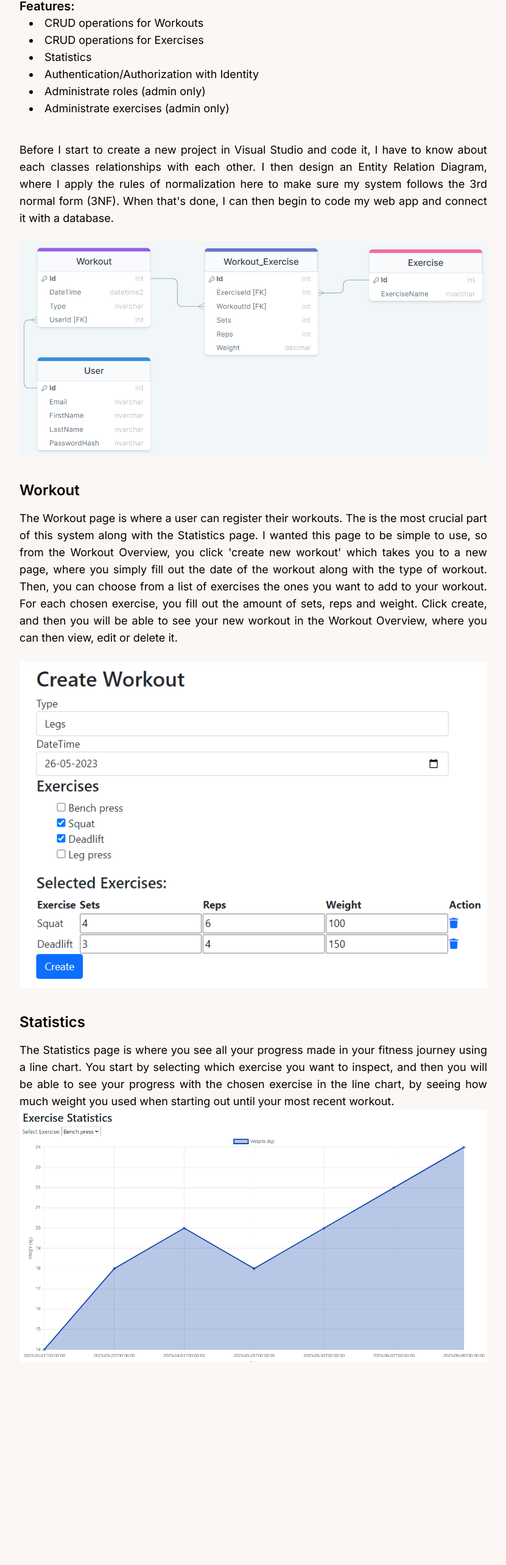
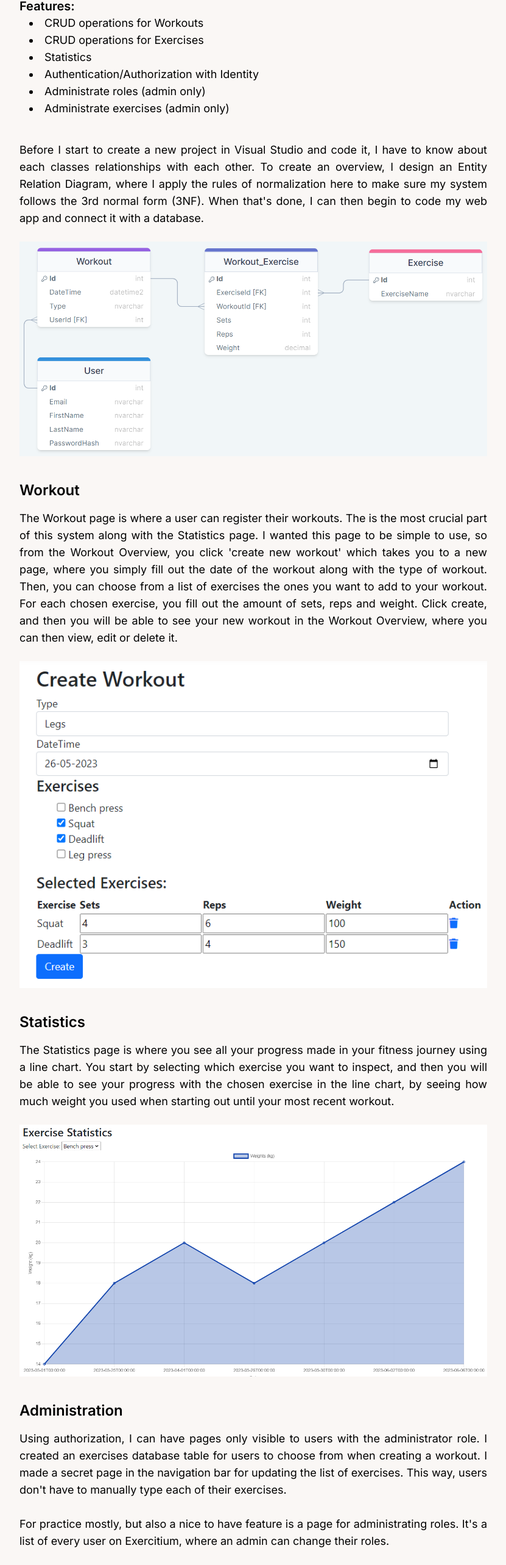
Before and after one commit to jere0015/DevPortfolio, a Next.js app: page /exercitium in a window 1280 px wide. Shown: the part 1362-3928 px from the top of the page at 61% size, without its empty margins (224-1055 px from the left). Before the commit the page ends 3675 px from the top, so only its background shows below. Built offline with nearby package versions, Linux system fonts and the light colour scheme.

Commit message:
Detailed projects page

```diff
--- a/app/exercitium/page.tsx
+++ b/app/exercitium/page.tsx
@@ -54,7 +54,7 @@ const Exercitium = () => {
       <br />
       <p className="text-sm md:text-base lg:text-lg mt-4">
         Before I start to create a new project in Visual Studio and code it, I have to know about each classes
-        relationships with each other. I then design an Entity Relation Diagram, where I apply the rules of normalization
+        relationships with each other. To create an overview, I design an Entity Relation Diagram, where I apply the rules of normalization
         here to make sure my system follows the 3rd normal form (3NF). When that's done, I can then begin to code my web app and connect it with a database.
       </p>
       <br />
@@ -83,7 +83,21 @@ const Exercitium = () => {
         You start by selecting which exercise you want to inspect, and then you will be able to see your progress
         with the chosen exercise in the line chart, by seeing how much weight you used when starting out until your most recent workout.
       </p>
+      <br />
       <Image src="/ExercitiumStatistics.png" alt="Project 1" width={500} height={300} className="mx-auto w-auto h-auto" />
+      <br />
+      <h2 className='mt-4 text-1xl md:text-2xl lg:text-2xl font-semibold'>Administration</h2>
+      <p className='text-sm md:text-base lg:text-lg mt-4'>
+        Using authorization, I can have pages only visible to users with the administrator role. I created an exercises database table for
+        users to choose from when creating a workout. I made a secret page in the navigation bar for updating the list of exercises. This way,
+        users don't have to manually type each of their exercises.
+
+        <br />
+        <br />
+
+        For practice mostly, but also a nice to have feature
+        is a page for administrating roles. It's a list of every user on Exercitium, where an admin can change their roles.
+      </p>
     </div>
   )
 }
```
